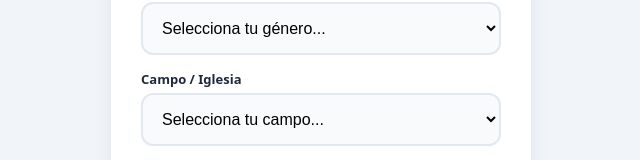
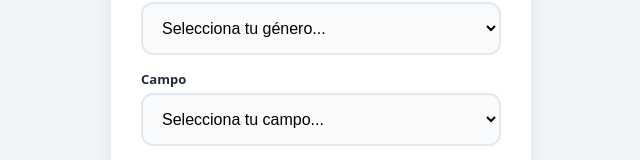
Before and after one commit to AppEBD/SistemaEscuelaBiblica, a React (Vite) app: page / in a window 1280 px wide. Both pictures are taken after a click on the button "Maestro". Shown: the part 550-710 px from the top of the page, without its empty margins (319-959 px from the left). Built offline with nearby package versions, Linux system fonts and the light colour scheme.

Commit message:
Update LoginView.tsx
solo muestr campos

```diff
--- a/src/modules/auth/presentation/LoginView.tsx
+++ b/src/modules/auth/presentation/LoginView.tsx
@@ -15,6 +15,7 @@ export const LoginView: React.FC = () => {
     return (
         <div className="ebd-login-root">
             <div className="ebd-card">
+                {/* Cambié también el ícono principal a algo más educativo/infantil o general si gustas, pero dejé el original por ahora */}
                 <i className="fa-solid fa-church ebd-header-icon"></i>
                 <h1 className="ebd-title">Gestión EBD</h1>
                 <p className="ebd-subtitle">Plataforma de Escuela Bíblica</p>
@@ -80,7 +81,6 @@ export const LoginView: React.FC = () => {
                                         </div>
                                     </div>
 
-                                    {/* NUEVO: Campo de Género */}
                                     <div className="ebd-form-group animate-fade-in">
                                         <label className="ebd-label">Género</label>
                                         <select className="ebd-input" value={form.genero} onChange={(e) => setForm({...form, genero: e.target.value})} required>
@@ -92,7 +92,8 @@ export const LoginView: React.FC = () => {
 
                                     {(form.rol === 'MAESTRO' || form.rol === 'AUXILIAR') && (
                                         <div className="ebd-form-group animate-fade-in">
-                                            <label className="ebd-label">Campo / Iglesia</label>
+                                            {/* CORRECCIÓN: Ahora dice solo "Campo" */}
+                                            <label className="ebd-label">Campo</label>
                                             <select className="ebd-input" value={form.campo} onChange={(e) => setForm({...form, campo: e.target.value})} required>
                                                 <option value="" disabled>Selecciona tu campo...</option>
                                                 {IGLESIAS_CAMPOS.map(iglesia => <option key={iglesia} value={iglesia}>{iglesia}</option>)}
```
